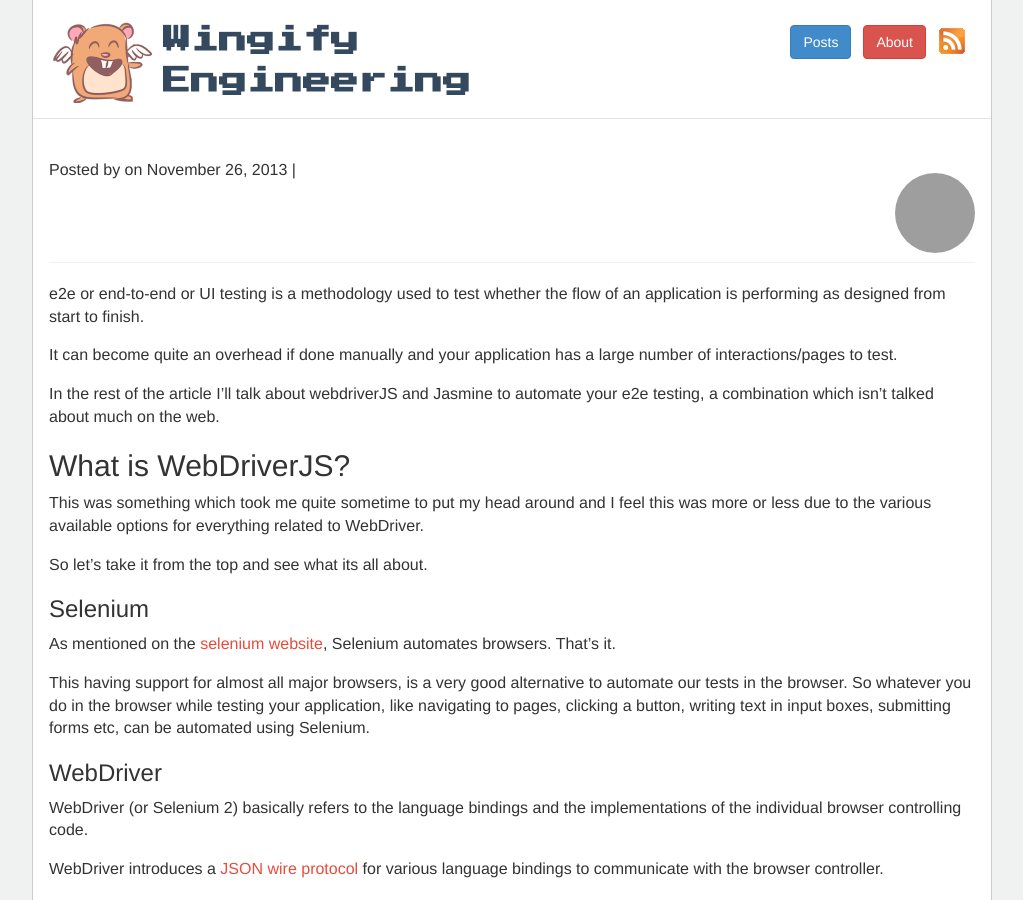
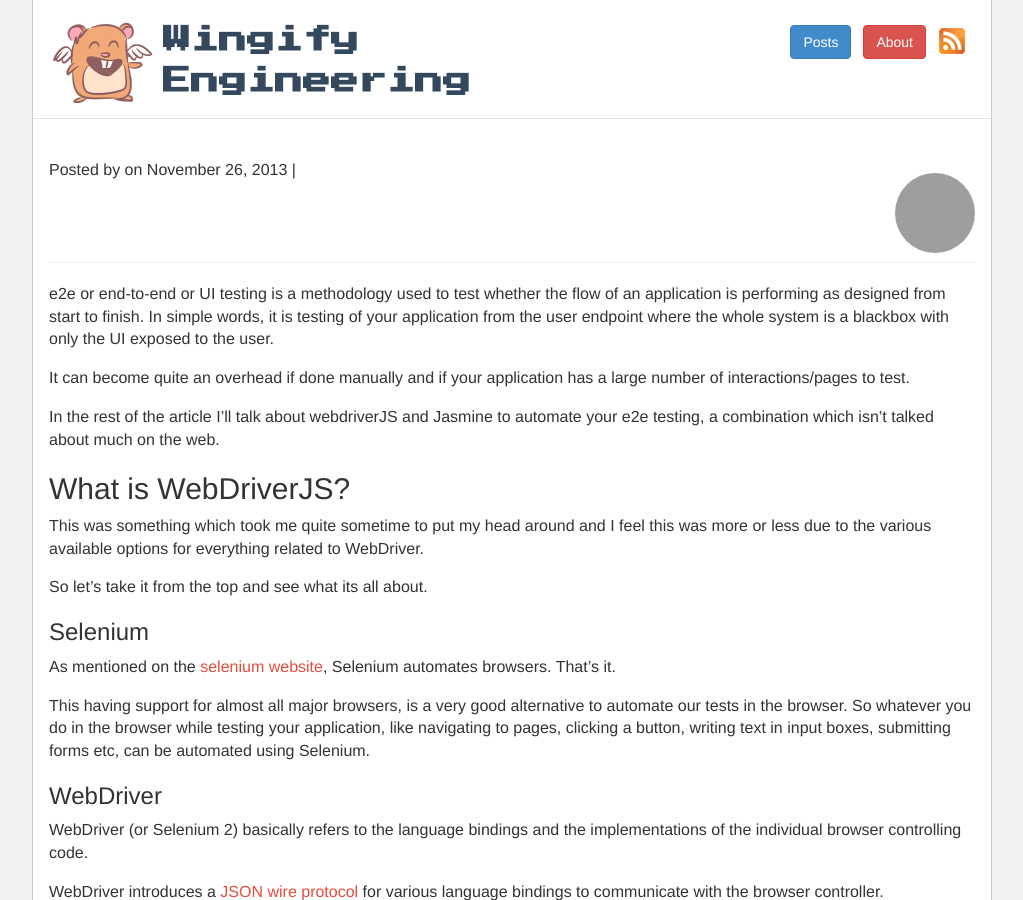
Before and after one commit to wingify/wingify.github.io, a Jekyll site: the page built from index.html, in a window 1280 px wide and 900 px high. Shown: the whole window, without its empty margins (128-1151 px from the left). Built offline with Jekyll 4.4.1, drawn with Linux system fonts in a browser that asks for light colours; the list of posts is cut into pages by our own code; comment, search, counter and statistics services are not loaded; some of the changed text lies outside the part shown; grey boxes are pictures that could not be loaded.

Commit message:
Few tweeks in e2e posts.

````diff
--- a/_posts/2013-11-25-e2e-testing-with-webdriverjs-jasmine.markdown
+++ b/_posts/2013-11-25-e2e-testing-with-webdriverjs-jasmine.markdown
@@ -6,9 +6,9 @@
 author: Kushagra Gour
 ---
 
-e2e or end-to-end or UI testing is a methodology used to test whether the flow of an application is performing as designed from start to finish.
+e2e or end-to-end or UI testing is a methodology used to test whether the flow of an application is performing as designed from start to finish. In simple words, it is testing of your application from the user endpoint where the whole system is a blackbox with only the UI exposed to the user.
 
-It can become quite an overhead if done manually and your application has a large number of interactions/pages to test.
+It can become quite an overhead if done manually and if your application has a large number of interactions/pages to test.
 
 In the rest of the article I'll talk about webdriverJS and Jasmine to automate your e2e testing, a combination which isn't talked about much on the web.
 
@@ -66,6 +66,8 @@
 ```
 node testfile.js
 ```
+
+**Note**: In addition to the npm package, you will need to download the WebDriver implementations you wish to utilize. As of 2.34.0, selenium-webdriver natively supports the [ChromeDriver](https://code.google.com/p/selenium/wiki/ChromeDriver). Simply [download a copy](http://chromedriver.storage.googleapis.com/index.html) and make sure it can be found on your PATH. The other drivers (e.g. Firefox, Internet Explorer, and Safari), still require the [standalone Selenium server](http://selenium.googlecode.com/files/selenium-server-standalone-2.37.0.jar).
 
 ### Difference from other language bindings
 
````
